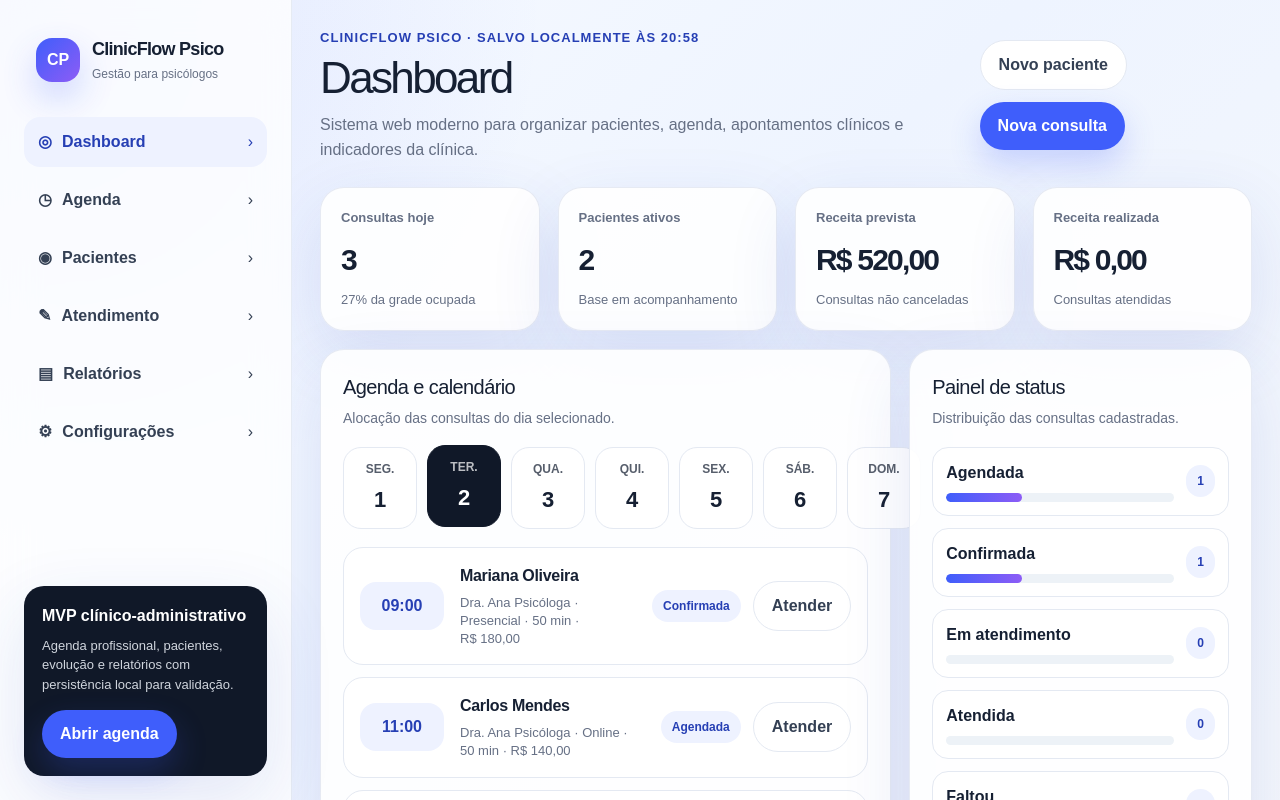
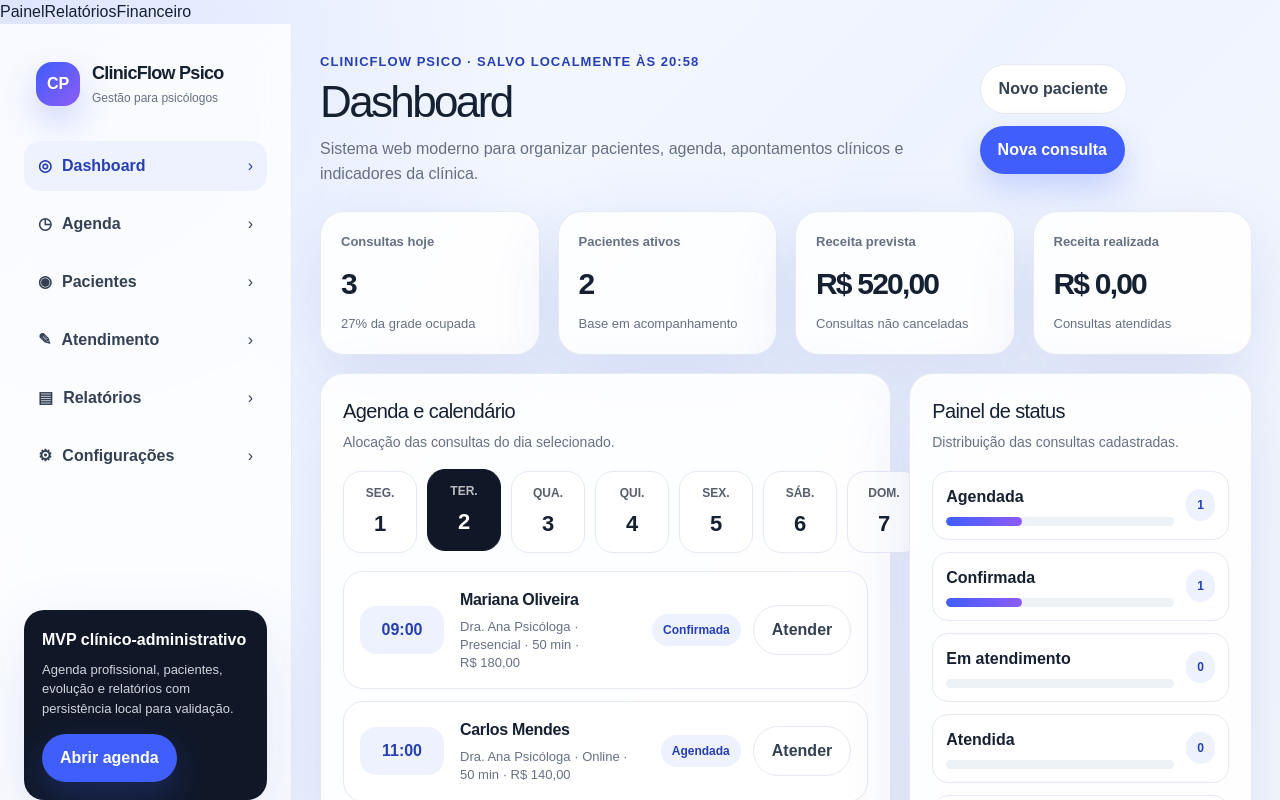
Before and after one commit to anjobrito/clinicflow-psico, a Next.js app: page / in a window 1280 px wide. Shown: the top 800 px of the page. Built offline with nearby package versions, Linux system fonts and the light colour scheme.

Commit message:
feat: add global product navigation

```diff
--- a/app/layout.tsx
+++ b/app/layout.tsx
@@ -25,7 +25,14 @@ export default function RootLayout({
 }>) {
   return (
     <html lang="pt-BR" className={`${geistSans.variable} ${geistMono.variable}`}>
-      <body>{children}</body>
+      <body>
+        <nav className="product-nav" aria-label="Navegação principal do produto">
+          <a href="/">Painel</a>
+          <a href="/relatorios">Relatórios</a>
+          <a href="/financeiro">Financeiro</a>
+        </nav>
+        {children}
+      </body>
     </html>
   );
 }
```
